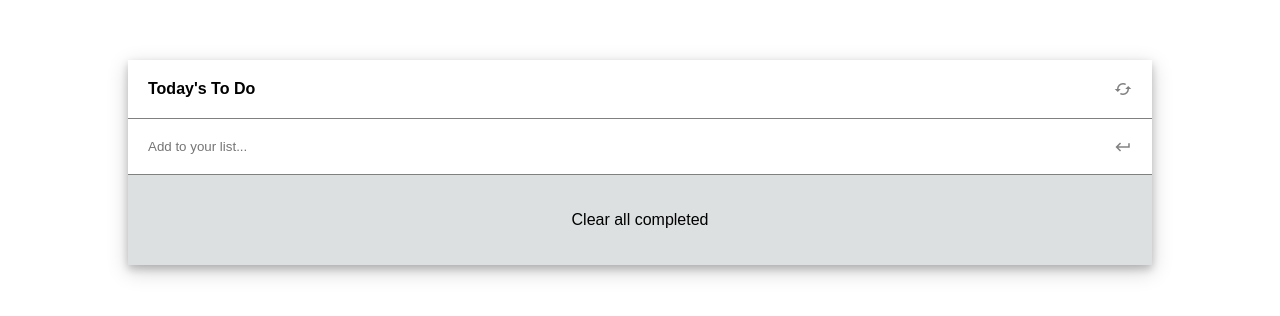
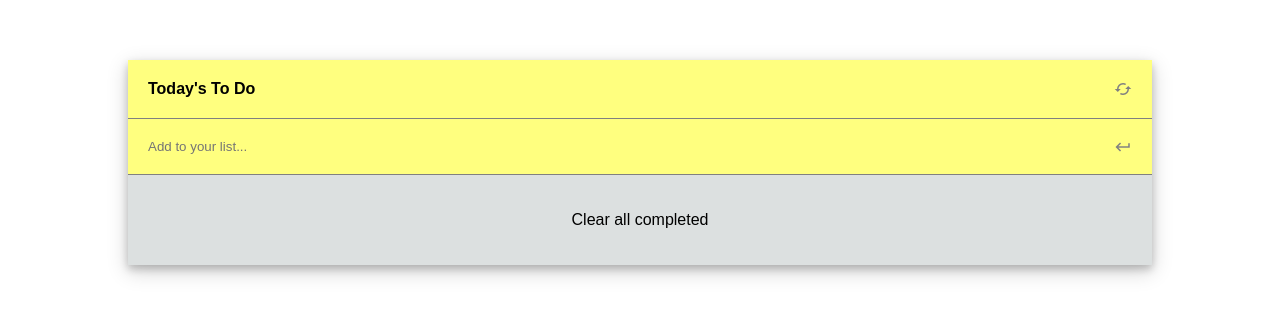
Before and after one commit to ElsonOtake/TodoList, a website built with webpack: page src/index.html in a window 1280 px wide. Built offline with nearby package versions, Linux system fonts and the light colour scheme.

Commit message:
Update background color

```diff
--- a/src/style.css
+++ b/src/style.css
@@ -14,7 +14,7 @@ ul {
 
 li {
   padding: 20px;
-  background-color: white;
+  background-color: rgba(255, 255, 0, 0.5);
   border-top: 1px solid gray;
   display: flex;
   justify-content: space-between;
```
Also changed, not shown: dist/main.js.
